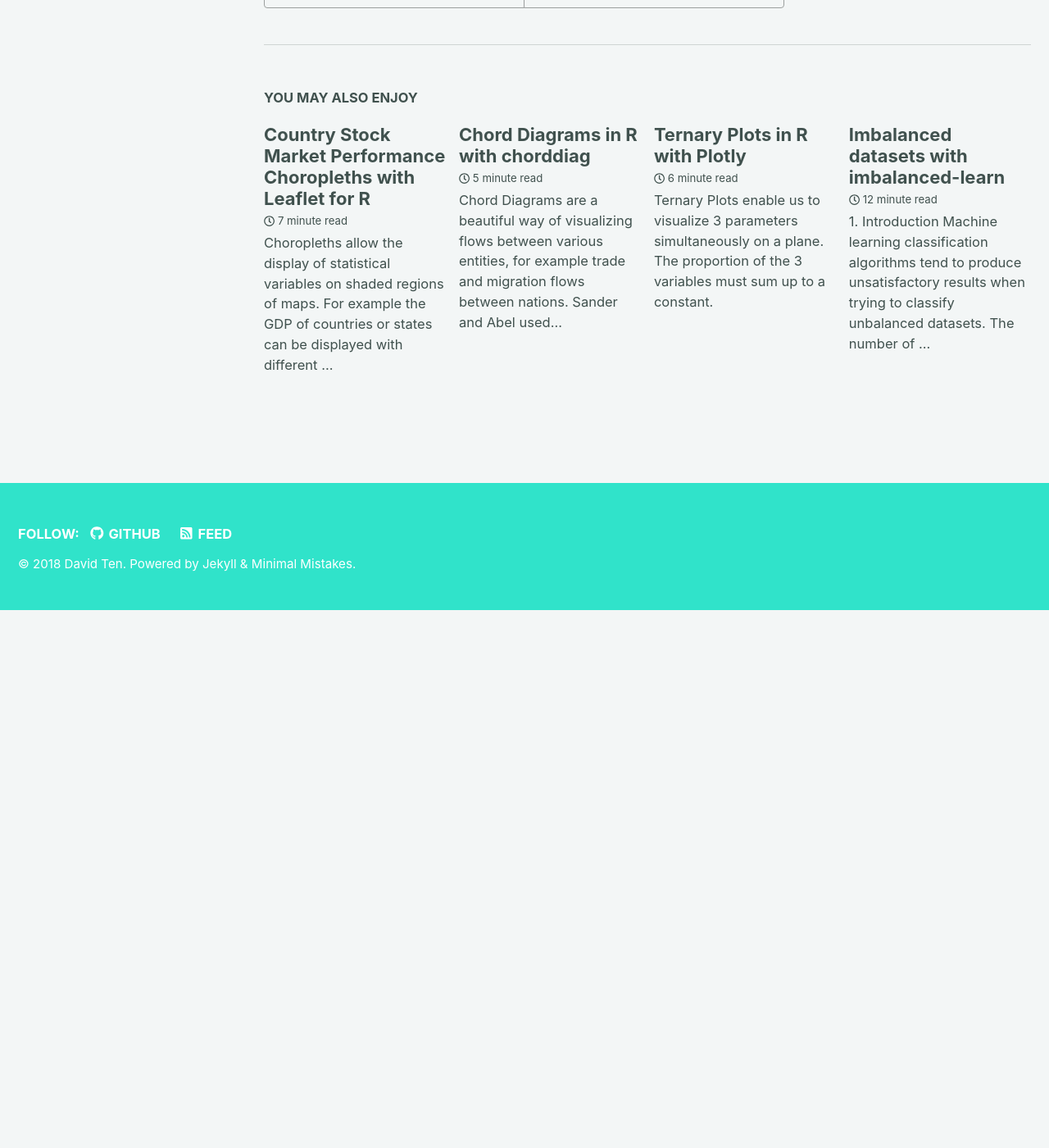
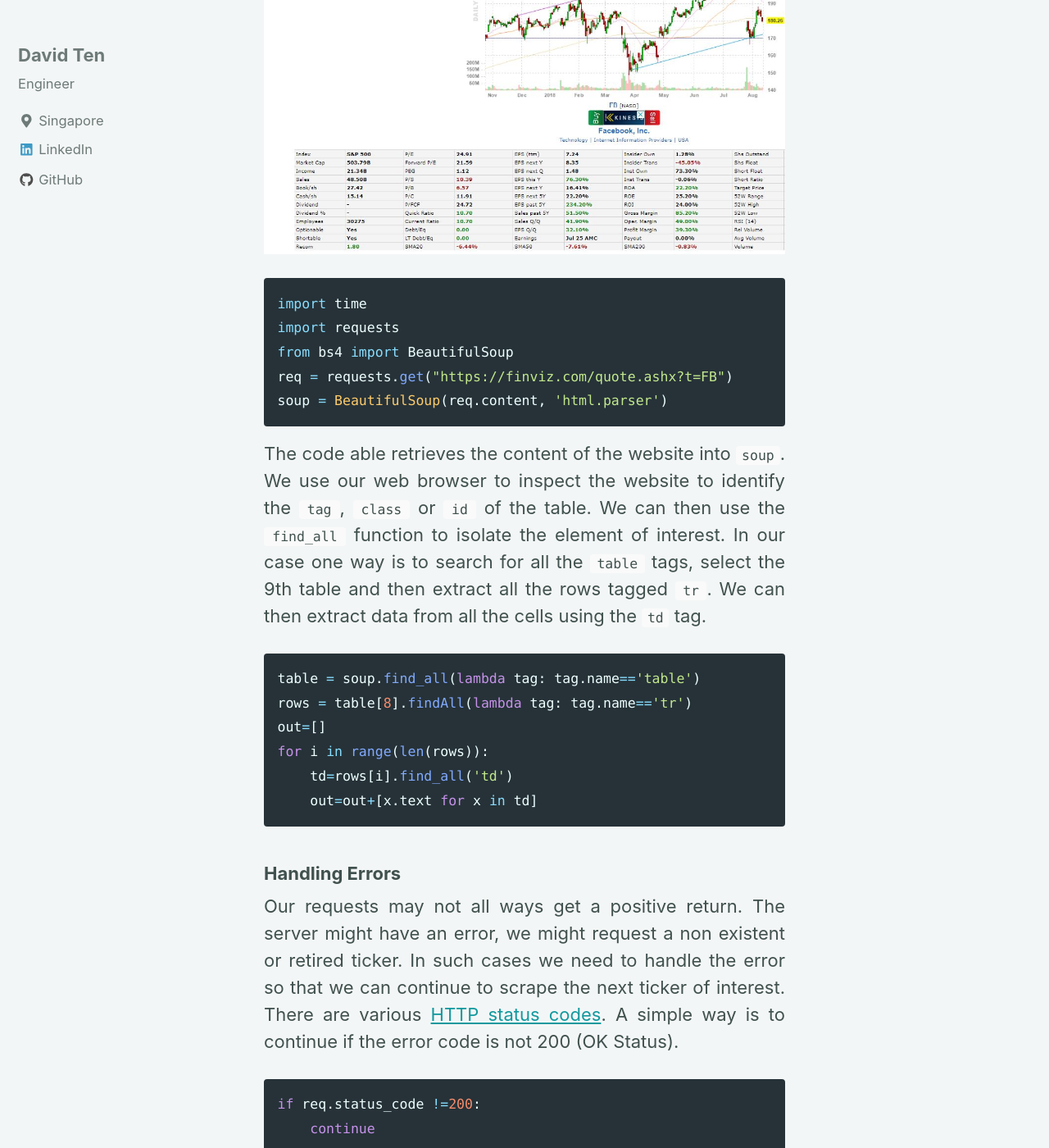
Before and after one commit to xang1234/xang1234.github.io, a Jekyll site: the page built from _posts/2018-08-08-scrapingfinviz.md, in a window 1280 px wide and 1400 px high, scrolled down 1744 px. Shown: the whole window at 82% size. Built offline with Jekyll 4.4.1, drawn with Linux system fonts in a browser that asks for light colours; nearby versions of some CDN libraries; before the commit the page ends 2488 px from its top, so only the background shows below that; some of the changed text lies outside the part shown.

Commit message:
Complete the webscraping post.

````diff
--- a/_config.yml
+++ b/_config.yml
@@ -239,16 +239,16 @@
   type: liquid
   path: /tags/
 # https://github.com/jekyll/jekyll-archives
-# jekyll-archives:
-#   enabled:
-#     - categories
-#     - tags
-#   layouts:
-#     category: archive-taxonomy
-#     tag: archive-taxonomy
-#   permalinks:
-#     category: /categories/:name/
-#     tag: /tags/:name/
+jekyll-archives:
+   enabled:
+     - categories
+     - tags
+   layouts:
+     category: archive-taxonomy
+     tag: archive-taxonomy
+   permalinks:
+     category: /categories/:name/
+     tag: /tags/:name/
 
 
 # HTML Compression
--- a/_posts/2018-08-06-louvain.md
+++ b/_posts/2018-08-06-louvain.md
@@ -2,7 +2,7 @@
 title: "Imbalanced datasets with imbalanced-learn "
 date: 2018-08-06
 tags: [Machine Learning, python, imbalanced-learn, classification]
-excerpt:
+excerpt: "Machine learning classification algorithms tend to produce unsatisfactory results when trying to classify unbalanced datasets. The number of observations in the class of interest is very low compared to the total number of observations. Examples of applications with such datasets are customer churn identification, financial fraud identification, identification of rare diseases, detecting defects in manufacturing, etc."
 comments: true
 ---
 ### 1. Introduction
--- a/_posts/2018-08-08-scrapingfinviz.md
+++ b/_posts/2018-08-08-scrapingfinviz.md
@@ -1,24 +1,103 @@
 ---
-title: "Webscraping with Beautiful Soup and Requests"
+title: "Webscraping Finviz with Beautiful Soup and Requests"
 date: 2018-08-08
 tags: [Machine Learning, beautifulsoup, webscraping, python]
-excerpt:
+excerpt: "Machine learning algorithms are only as good as the data available. Bringing in additional data can give us better insights and improve performance when we have maxed out the performance of the machine learning algorithms. One way to obtain additional data is to scrape websites. "
 ---
 ### Introduction
 Machine learning algorithms are only as good as the data available. Bringing in additional data can give us better insights and improve performance when we have maxed out the performance of the machine learning algorithms. One way to obtain additional data is to scrape websites. Unlike web crawling where search engine bots explore websites and their links, web scraping is specific and seeks to gather large quantities of information from certain websites, for example user comments on special interest forums, product listings, etc.
 {: style="text-align: justify;"}
 
-## Check if API available
+### Check if API available
 Before building a scraper, always check if the information can be accessed via APIs. Registration is typically required but using an API would require less effort. Google is your best friend. Certain [websites](https://github.com/toddmotto/public-apis) also list out available APIs.
 {: style="text-align: justify;"}
 
-### The Requests library
-To access a website
+### The Requests and Beautiful Soup libraries
+To access a website we need to send HTTP requests to servers. The `requests` library allows us to do exactly that and get the reply from the server in python. The `content` of the returned request can then be parsed by [Beautiful Soup](https://www.crummy.com/software/BeautifulSoup/bs4/doc/). Usually we are only interested in data contained in certain parts of the website. We will need to identify the section of the html code that contains our data of interest.
+{: style="text-align: justify;"}
 
-### Beautiful Soup
-[Beautiful Soup](https://www.crummy.com/software/BeautifulSoup/bs4/doc/)
+[Finviz](https://finviz.com/) is a popular US financial visualization website. For each ticker, various substantial technical and fundamental data are displayed. For example, the Facebook ticker has various information available that could be of interest to us in a table. Note that the ticker URL is simply `https://finviz.com/quote.ashx?t=FB`. By replacing `FB` with another ticker we can easily write a loop to automate the data retrieval.
+{: style="text-align: justify;"}
+
+<img src="{{site.url }}{{site.baseurl }}/images/scrapingfinviz/scrapingfinviz.jpg" alt="">
+
+```python
+import time
+import requests
+from bs4 import BeautifulSoup
+req = requests.get("https://finviz.com/quote.ashx?t=FB")
+soup = BeautifulSoup(req.content, 'html.parser')
+```
+
+The code able retrieves the content of the website into `soup`. We use our web browser to inspect the website to identify the `tag`, `class` or `id` of the table. We can then use the `find_all` function to isolate the element of interest. In our case one way is to search for all the `table` tags, select the 9th table and then extract all the rows tagged `tr`. We can then extract data from all the cells using the `td` tag.
+{: style="text-align: justify;"}
+
+```python
+table = soup.find_all(lambda tag: tag.name=='table')
+rows = table[8].findAll(lambda tag: tag.name=='tr')
+out=[]
+for i in range(len(rows)):
+    td=rows[i].find_all('td')
+    out=out+[x.text for x in td]
+```
 
 ### Handling Errors
+Our requests may not all ways get a positive return. The server might have an error, we might request a non existent or retired ticker. In such cases we need to handle the error so that we can continue to scrape the next ticker of interest. There are various [HTTP status codes](https://en.wikipedia.org/wiki/List_of_HTTP_status_codes). A simple way is to continue if the error code is not 200 (OK Status).
+{: style="text-align: justify;"}
+```python
+if req.status_code !=200:
+    continue
+```
+### Go slow
+Requesting webpages continuously in a loop might cause the server to deny our requests. One workaround is to wait awhile between requests by inserting `time.sleep(1)` in the request.
+{: style="text-align: justify;"}
 
+### Scheduling
+If we need to scrape data periodically it is also possible to schedule our scraping script to run at a fixed time via scheduling libraries such as [APScheduler](https://apscheduler.readthedocs.io/en/latest/)
+{: style="text-align: justify;"}
 
-### Go slow
+### Data Quality
+We should also take precautions to check the quality of the scraped data. Certain metrics rely on the stock price to be calculated for example and we should find out which price is being used for the calculation. Metrics could change depending on the time the scarping is done due to  changes in the stock price. Other information such as *earning's date* can be wrong due to changes.
+
+Finally we get the `scrape_finviz` function which takes a list of tickers and returns a dataframe with the finviz information.
+
+```python
+
+def scrape_finviz(symbols):
+    # Get Column Header
+    req = requests.get("https://finviz.com/quote.ashx?t=FB")
+    soup = BeautifulSoup(req.content, 'html.parser')
+    table = soup.find_all(lambda tag: tag.name=='table')
+    rows = table[8].findAll(lambda tag: tag.name=='tr')
+    out=[]
+    for i in range(len(rows)):
+        td=rows[i].find_all('td')
+        out=out+[x.text for x in td]
+
+    ls=['Ticker']+out[::2]
+
+    dict_ls={k:ls[k] for k in range(len(ls))}
+    df=pd.DataFrame()
+    p = progressbar.ProgressBar()
+    p.start()
+    for j in range(len(symbols)):
+        p.update(j/len(symbols) * 100)
+        req = requests.get("https://finviz.com/quote.ashx?t="+symbols[j])
+        if req.status_code !=200:
+            continue
+        soup = BeautifulSoup(req.content, 'html.parser')
+        table = soup.find_all(lambda tag: tag.name=='table')
+        rows = table[8].findAll(lambda tag: tag.name=='tr')
+        out=[]
+        for i in range(len(rows)):
+            td=rows[i].find_all('td')
+            out=out+[x.text for x in td]
+        out=[symbols[j]]+out[1::2]
+        out_df=pd.DataFrame(out).transpose()
+        df=df.append(out_df,ignore_index=True)
+
+    p.finish()
+    df=df.rename(columns=dict_ls)
+
+    return(df)
+```
````
Also changed, not shown: images/scrapingfinviz/scrapingfinviz.jpg (added).
